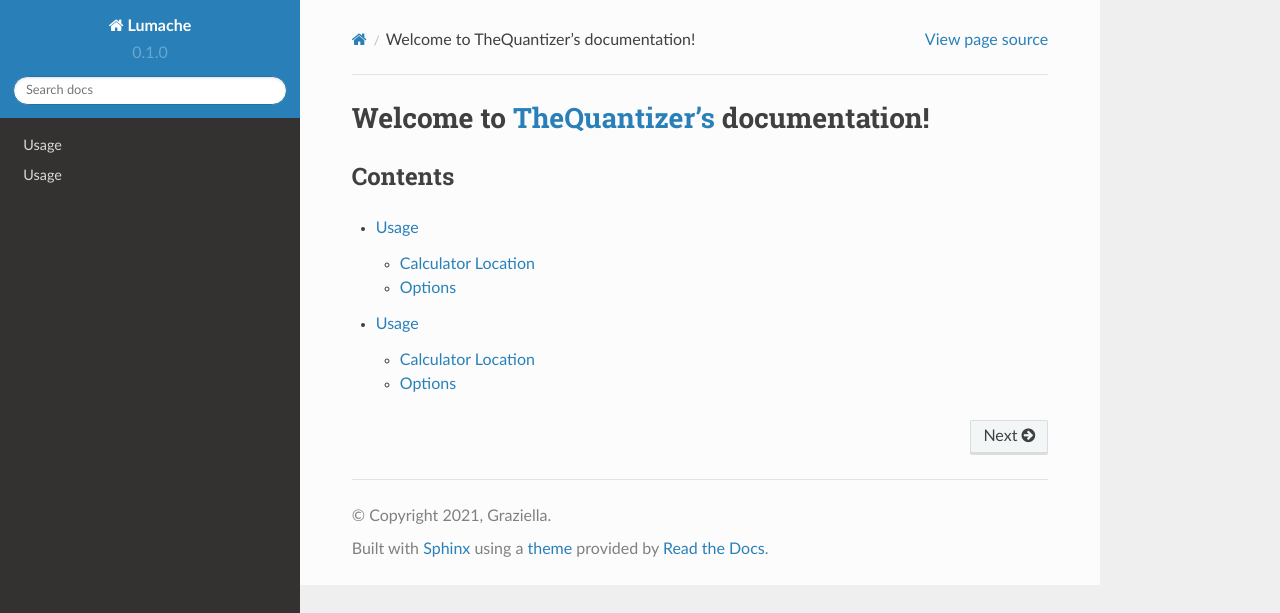
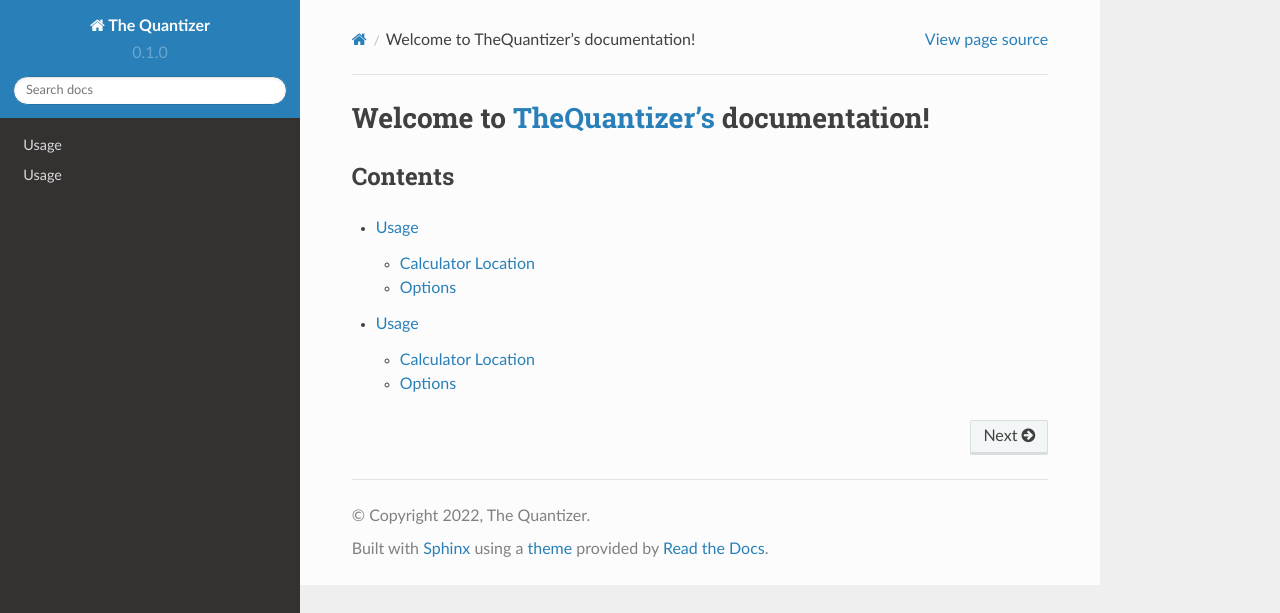
Before and after one commit to thequantizer/docs, a Sphinx documentation site: the page built from docs/source/index.rst, in a window 1280 px wide. Shown: the top 613 px of the page. Built offline with Sphinx 7.4.7 and the Read the Docs theme 2.0.0, drawn with Linux system fonts in a browser that asks for light colours.

Commit message:
Update conf.py

```diff
--- a/docs/source/conf.py
+++ b/docs/source/conf.py
@@ -2,9 +2,9 @@
 
 # -- Project information
 
-project = 'Lumache'
-copyright = '2021, Graziella'
-author = 'Graziella'
+project = 'The Quantizer'
+copyright = '2022, The Quantizer'
+author = 'The Quantizer'
 
 release = '0.1'
 version = '0.1.0'
```
